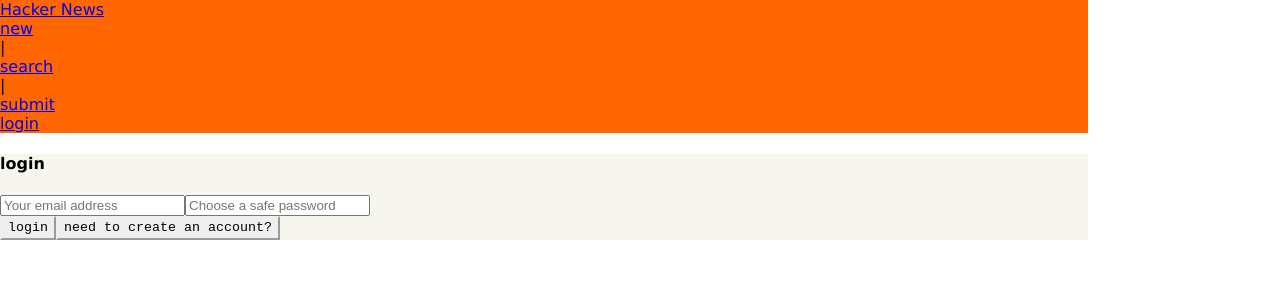
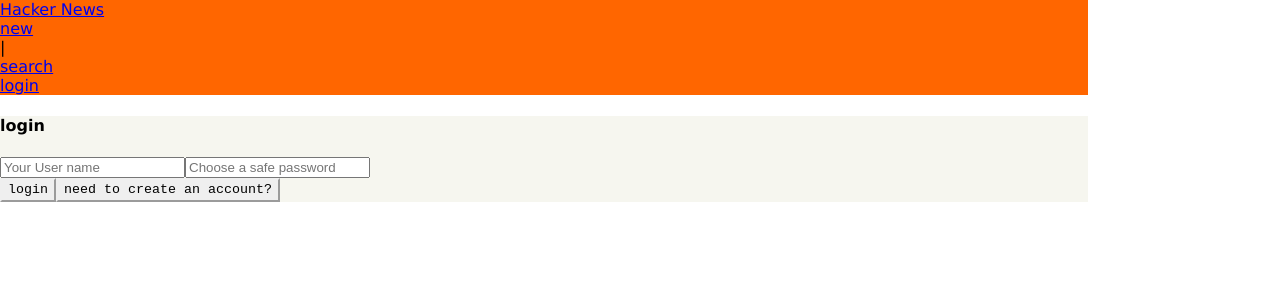
Before and after one commit to hemanta212/hackernews-go-graphql-react-psql, a React (Create React App) app in the folder frontend/: page /login in a window 1280 px wide. Shown: the top 300 px of the page. Built offline with nearby package versions, Linux system fonts and the light colour scheme; the HTML template or start-up script is replaced by a standard one.

Commit message:
Update frontend to use the new backend

```diff
--- a/frontend/src/components/CreateLink.js
+++ b/frontend/src/components/CreateLink.js
@@ -1,13 +1,10 @@
-import React, {useState } from 'react';
-import {useMutation, gql } from '@apollo/client';
-import {useNavigate} from 'react-router-dom';
+import React, { useState } from "react";
+import { useMutation, gql } from "@apollo/client";
+import { useNavigate } from "react-router-dom";
 
 const CREATE_LINK_MUTATION = gql`
-  mutation PostMutation(
-    $description: String!
-    $url: String!
-  ){
-    post(description: $description, url: $url) {
+  mutation PostMutation($input: NewLink!) {
+    post(input: $input) {
       id
       createdAt
       url
@@ -18,16 +15,18 @@
 
 const CreateLink = () => {
   const [formState, setFormState] = useState({
-        description: '',
-        url: ''
+    description: "",
+    url: "",
   });
   const navigate = useNavigate();
   const [createLink] = useMutation(CREATE_LINK_MUTATION, {
     variables: {
+      input: {
         description: formState.description,
         url: formState.url,
       },
-        onCompleted:() => navigate('/')
+    },
+    onCompleted: () => navigate("/"),
   });
   return (
     <div>
@@ -37,18 +36,18 @@
           createLink();
         }}
       >
-             <div className='flex flex-column mt3'>
+        <div className="flex flex-column mt3">
           <input
-                 className='mb2'
+            className="mb2"
             value={formState.description}
             onChange={(e) =>
               setFormState({
                 ...formState,
-                         description: e.target.value
+                description: e.target.value,
               })
             }
             type="text"
-                 placeholder='A description for the link'
+            placeholder="A description for the link"
           />
           <input
             className="mb2"
@@ -56,7 +55,7 @@
             onChange={(e) =>
               setFormState({
                 ...formState,
-                     url: e.target.value
+                url: e.target.value,
               })
             }
             type="text"
--- a/frontend/src/components/Header.js
+++ b/frontend/src/components/Header.js
@@ -18,26 +18,28 @@
         <Link to="/search" className="ml1 no-underline black">
           search
         </Link>
-        <div className="flex">
-          <div classname="ml1">|</div>
-          <Link to="/create" className="ml1 no-underline black">
-            submit
-          </Link>
-        </div>
+        {authToken && (
+          <div className="flex">
+            <div className="ml1">|</div>
+            <Link to="/create" className="ml1 no-underline black">
+              submit
+            </Link>
+          </div>
+        )}
       </div>
-      <div className="flex flex-fixed">
+      <div className="flex tr-1 flex-fixed">
         {authToken ? (
           <div
-            className="ml1 pointer black"
+            className="ml2 pointer black"
             onClick={() => {
               localStorage.removeItem(AUTH_TOKEN);
               navigate("/");
             }}
           >
-            logout
+            | logout
           </div>
         ) : (
-          <Link to="/login" className="ml1 no-underline black">
+          <Link to="/login" className="ml2 no-underline black">
             login
           </Link>
         )}
--- a/frontend/src/components/Link.js
+++ b/frontend/src/components/Link.js
@@ -1,6 +1,5 @@
 import React from "react";
 import { AUTH_TOKEN } from "../constants";
-import { timeDifferenceForDate } from "../utils";
 
 const Link = (props) => {
   const { link } = props;
@@ -23,13 +22,12 @@
       </div>
       <div className="ml1">
         <div>
-          {link.descripton} ({link.url})
+          {link.description} ({link.url})
         </div>
         {
           <div className="f6 1h-copy gray">
             {link.votes.length} votes | by{" "}
-            {link.postedBy ? link.postedBy.name : "Anonymous"}{" "}
-            {timeDifferenceForDate(link.createdAt)}
+            {link.postedBy ? link.postedBy.username : "Anonymous"}{" "}
           </div>
         }
       </div>
--- a/frontend/src/components/LinkList.js
+++ b/frontend/src/components/LinkList.js
@@ -11,7 +11,7 @@
         description
         url
         postedBy {
-          name
+          username
         }
         votes {
           id
--- a/frontend/src/components/Login.js
+++ b/frontend/src/components/Login.js
@@ -4,16 +4,16 @@
 import { AUTH_TOKEN } from "../constants";
 
 const SIGNUP_MUTATION = gql`
-  mutation SignupMutation($email: String!, $password: String!, $name: String!) {
-    signup(email: $email, password: $password, name: $name) {
+  mutation SignupMutation($input: NewUser!) {
+    signup(input: $input) {
       token
     }
   }
 `;
 
 const LOGIN_MUTATION = gql`
-  mutation LoginMutation($email: String!, $password: String!) {
-    login(email: $email, password: $password) {
+  mutation LoginMutation($input: Login!) {
+    login(input: $input) {
       token
     }
   }
@@ -25,13 +25,15 @@
     login: true,
     email: "",
     password: "",
-    name: "",
+    username: "",
   });
 
   const [login] = useMutation(LOGIN_MUTATION, {
     variables: {
-      email: formState.email,
+      input: {
+        username: formState.username,
         password: formState.password,
+      },
     },
     onCompleted: ({ login }) => {
       localStorage.setItem(AUTH_TOKEN, login.token);
@@ -40,9 +42,11 @@
   });
   const [signup] = useMutation(SIGNUP_MUTATION, {
     variables: {
-      name: formState.name,
-      email: formState.email,
+      input: {
+        username: formState.username,
+        email: formState.email.trim() === "" ? null : formState.email,
         password: formState.password,
+      },
     },
     onCompleted: ({ signup }) => {
       localStorage.setItem(AUTH_TOKEN, signup.token);
@@ -54,19 +58,18 @@
     <div>
       <h4 className="mv3">{formState.login ? "login" : "Sign up"}</h4>
       <div className="flex flex-column">
-        {!formState.login && (
         <input
-            value={formState.name}
+          value={formState.username}
           onChange={(e) =>
             setFormState({
               ...formState,
-                name: e.target.value,
+              username: e.target.value,
             })
           }
           type="text"
-            placeholder="Your name"
+          placeholder="Your User name"
         />
-        )}
+        {!formState.login && (
           <input
             value={formState.email}
             onChange={(e) =>
@@ -78,6 +81,7 @@
             type="text"
             placeholder="Your email address"
           />
+        )}
         <input
           value={formState.password}
           onChange={(e) =>
--- a/frontend/src/index.js
+++ b/frontend/src/index.js
@@ -13,7 +13,7 @@
 } from "@apollo/client";
 
 const httpLink = createHttpLink({
-  uri: "http://vps.osac.org.np:8008",
+  uri: "http://vps.osac.org.np:8080/query",
 });
 
 const authLink = setContext((_, { headers }) => {
@@ -21,7 +21,7 @@
   return {
     headers: {
       ...headers,
-      authorization: token ? `Bearer ${token}` : "",
+      authorization: token ? `${token}` : "",
     },
   };
 });
```
Lines whose indentation alone changed are shown as unchanged.
